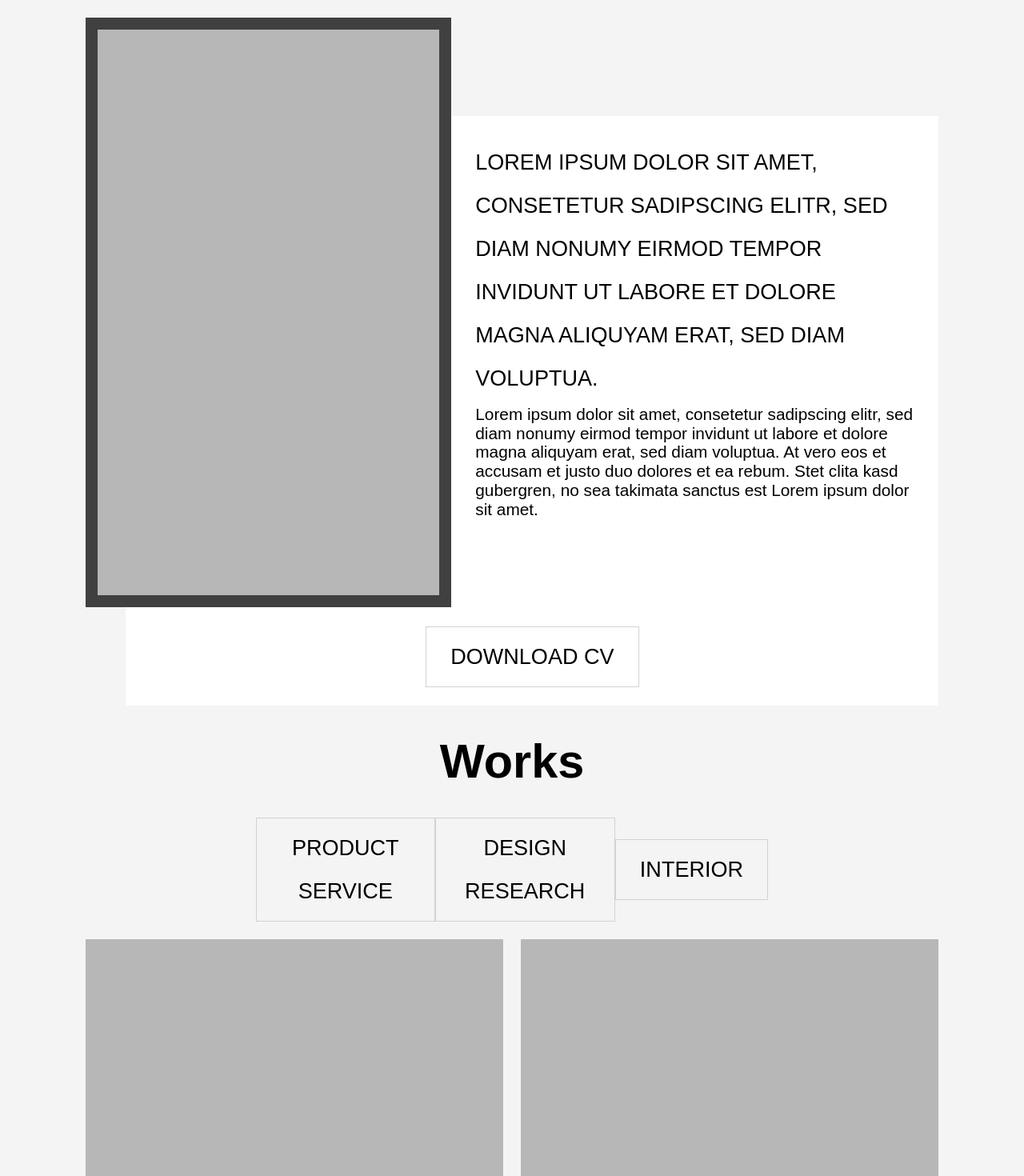
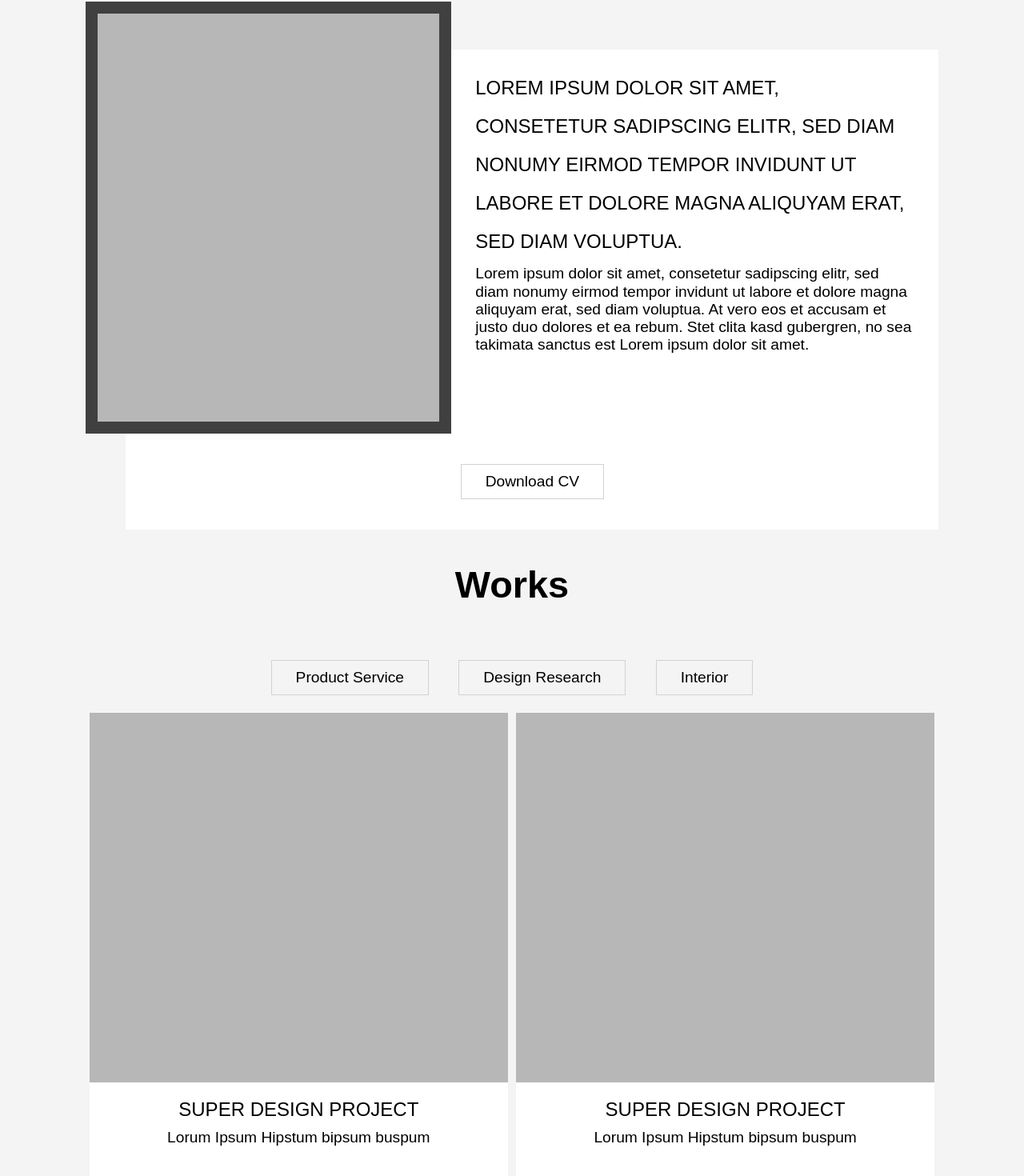
Before and after one commit to Nitasamoe/berilHomepage, a Nuxt app: page / in a window 1280 px wide. Shown: the part 998-2468 px from the top of the page at 80% size. Built offline with nearby package versions, Linux system fonts and the light colour scheme.

Commit message:
responsice works and footer

```diff
--- a/components/About.vue
+++ b/components/About.vue
@@ -1,7 +1,7 @@
 <template>
     <div class="aboutMe pageGrid" :style="aboutMeStyle">
         <div class="titleText">
-            <h1>About Me</h1>
+            <!--<h1>About Me</h1>-->
         </div>
         <div>
             <div class="pictureStyle">
@@ -10,13 +10,14 @@
                     <!--<img src="~/static/AboutMe_Picture.png" alt="The Picture of Beril Beden"> -->
                 </picture>
             </div>
-
-            <div class="buttonUi">
-                    <button><h4>Download CV</h4></button>
-            </div>
             <div class="aboutMeText">
                     <h4> Lorem ipsum dolor sit amet, consetetur sadipscing elitr, sed diam nonumy eirmod tempor invidunt ut labore et dolore magna aliquyam erat, sed diam voluptua.</h4>
                     <p>Lorem ipsum dolor sit amet, consetetur sadipscing elitr, sed diam nonumy eirmod tempor invidunt ut labore et dolore magna aliquyam erat, sed diam voluptua. At vero eos et accusam et justo duo dolores et ea rebum. Stet clita kasd gubergren, no sea takimata sanctus est Lorem ipsum dolor sit amet.</p>
+            </div>
+            <div class="buttonUi">
+                    <button><p>Download CV</p></button>
+            </div>
+            <div class="whiteBack">
             </div>
         </div>
     </div>
@@ -49,17 +50,13 @@ export default {
 .aboutMe {
     background-color: #f4f4f4;
 }
-.buttonUi {
-    background-color: white;
-}
-
-.aboutMeText {
+.whiteBack {
     background-color: white;
 }
 /* Layout */
 .aboutMe {
     grid-template-rows: 140px 1fr;
-    height: 1200px;
+    height: 800px;
 }
 /* Title Text */
 .titleText {
@@ -77,78 +74,80 @@ export default {
     grid-row: 2/6;
     display: grid;
     grid-template-columns: 0.5fr repeat(10, 1fr);
-    grid-template-rows: repeat(7, 1fr);
+    grid-template-rows: 1fr 3fr 2fr 1fr;
 }
     /* Picture Frame of Portait */
     .pictureStyle {
         grid-column: 3 / 10;
-        grid-row: 1 / 5;
+        grid-row: 1 / 3;
         overflow: hidden;
         z-index: 10;
     }
     /* Text Box with 2 Texts*/
     .aboutMeText {
         grid-column: 1/12;
-        grid-row: 2/7;
+        grid-row: 3/4;
         display: grid;
         grid-template-columns: 5% 1fr 5%;
-        grid-template-rows: 60% 1fr 2fr 1%;
+        grid-template-rows: 5% 1fr 1fr 5%;
+        z-index: 10;
     }
         /* Text Top*/
+        .aboutMeText > h4 {
+            grid-column: 2/2;
+            grid-row: 2/3;
+        }
+        /* Text Bottom*/
         .aboutMeText > p {
             grid-column: 2/2;
             grid-row: 3/4;
             padding-top: 1%;
         }
-        /* Text Bottom*/
-        .aboutMeText > h4 {
-            grid-column: 2/2;
-            grid-row: 2/3;
-        }
     .buttonUi {
-        grid-row: 7/8;
+        grid-column: 1/12;
+        grid-row: 4/5;
+        z-index: 10;
     }
-
-
-
-
+    .whiteBack {
+        grid-column: 1/13;
+        grid-row: 2/5;
+    }
 
 picture img{
     width: 100%;
 }
 
-
-.buttonUi {
-       grid-column: 1/12;
+@media only screen and (min-width: 600px)  {
+    .aboutMe {
+        height: 1000px;
+    }
 }
 
 @media only screen and (min-width: 1200px)  {
     .aboutMe {
-        grid-template-rows: 140px 1fr;
-        height: 1000px;
+        height: 800px;
     }
+    /* div with picture, text and button */
+    .aboutMe > div:nth-child(2) {
+        grid-template-rows: 1fr 4fr 2fr;
+    }
+        /* Picture Frame of Portait */
+        .pictureStyle {
+            grid-column: 1 / 6;
+            grid-row: 1 / 3;
+        }
+        /* Text Box with 2 Texts*/
+        .aboutMeText {
+            grid-column: 6/12;
+            grid-row: 2/3;
+        }
     .buttonUi {
-       grid-column: 2/12;
+        grid-column: 2/12;
+        grid-row: 3/4;
     }
-    .aboutMeText {
-        grid-column: 6/12;
-        grid-row: 2/7;
-        display:grid;
-        grid-template-rows: 5% 1fr 2fr 5%;
-    }
-    .pictureStyle {
-        grid-column: 1 / 6;
-        grid-row: 1 / 7;
-    }
-    .aboutMeText > p {
-        grid-column: 2/2;
-        grid-row: 3/4;
-        padding-top: 1%;
-    }
-    .aboutMeText > h4 {
-        grid-column: 2/2;
-        grid-row: 2/3;
+    .whiteBack {
+        grid-column: 2 / 12;
+        grid-row: 2 / 4;
     }
 }
-
 </style>
--- a/components/Footer.vue
+++ b/components/Footer.vue
@@ -1,6 +1,7 @@
 <template>
     <div class="footer pageGrid" :style="footerStyle">
         <div class="contactData">
+            <hr>
             <h2>Contact Me</h2>
             <p>fasfasf asfd asdfasdf a asdfasf</p>
             <p>fas a afasf asda</p>
@@ -20,7 +21,6 @@ export default {
             cssStyle += "grid-column-end: " + this.columnLength+ ";";
             cssStyle += "height:" + this.height + "px;";
             cssStyle += "display:grid;";
-            cssStyle += "display:grid;";
             cssStyle += "backgroundColor: #f4f4f4;";
             return cssStyle
         }
@@ -33,11 +33,23 @@ export default {
 @import '~/static/css/globalVariables.css';
 @import '~/static/css/baseUi.css';
 
+hr {
+    width: 100%;
+}
+
 .footer > div {
     grid-column: 2 / 12;
     display: flex;
     flex-direction: column;
-    align-items: flex-end;
+    align-items: center;
 }
 
+@media only screen and (min-width: 600px)  {
+    hr {
+        display: none;
+    }
+    .footer > div {
+        align-items: flex-end;
+    }
+}
 </style>
--- a/components/Works.vue
+++ b/components/Works.vue
@@ -7,7 +7,7 @@
             <ul>
                 <li v-for="category in categories" :key="category.id">
                     <div class="buttonUi">
-                        <button><h4>{{category}}</h4></button>
+                        <button><p>{{category}}</p></button>
                     </div>
                 </li>
             </ul>
@@ -17,6 +17,7 @@
                 <div></div>
                 <div>
                     <h4>{{ project.name }}</h4>
+                    <p>{{ project.shortDescr }}</p>
                 </div>
             </div>
         </div>
@@ -41,7 +42,6 @@ export default {
         worksStyle(){
             let cssStyle = "";
             cssStyle += "grid-column-start: 1;"
-            cssStyle += "height:" + this.height + "px;"
             cssStyle += "display: grid;";
             cssStyle += "grid-template-rows: 140px  0.5fr 0.1fr repeat(7, 1fr);";
             return cssStyle;
@@ -55,60 +55,23 @@ export default {
 @import '~/static/css/globalVariables.css';
 @import '~/static/css/baseUi.css';
 
+/* Styling */
 .works {
     background-color: #f4f4f4;
 }
-
-.categories {
-    grid-column: 4 / 10;
+.projectPreview {
+    background-color: #b7b7b7;
 }
-.categories ul {
-    display: flex;
-    height: 100%;
-    padding: 0px;
-    margin: 0px;
-    justify-content: space-around;
-    align-items: center;
+.projectPreview div:nth-child(2) {
+    background-color: white;
 }
 
-.categories ul li {
-    list-style-type: none;
+/* Layout */
+
+/* Title Text */
+.works {
+    height: 1800px
 }
-
-.projectPortfolio {
-    grid-column: 2 / 12;
-    grid-row: 4 / 11;
-    display: flex;
-    flex-flow: row wrap;
-    justify-content: space-between;
-}
-
-.projectPortfolio > div {
-    flex-basis: 49%;
-    height: 47%;
-    background-color: #b7b7b7;
-}
-
-h1 {
-    text-align: center;
-    grid-column: 2/12;
-}
-
-.projectPreview {
-    display: grid;
-    grid-template-rows: repeat(4, 1fr);
-    grid-template-columns: 1fr;
-}
-
-.projectPreview div:nth-child(2) {
-    grid-row: 4/5;
-    grid-column: 1/2;
-    background-color: white;
-    display: flex;
-    justify-content: space-around;
-    align-items: center;
-}
-
 .titleText {
     text-align: center;
     grid-column: 2/12;
@@ -117,6 +80,75 @@ h1 {
     align-items: center;
 }
 
+/* Catgory Picker */
+.categories {
+    display: none;
+}
+
+/* Portoflio übersicht Div */
+.projectPortfolio {
+    grid-column: 2 / 12;
+    grid-row: 2 / 11;
+    display: flex;
+    flex-flow: row wrap;
+    justify-content: space-around;
+}
+    .projectPreview {
+        flex-basis: 98%;
+        height: auto;
+        margin-bottom: 20px;
+        display: grid;
+        grid-template-rows: repeat(4, 1fr);
+        grid-template-columns: 1fr;
+    }
+    .projectPreview div:nth-child(2) {
+        grid-row: 4/5;
+        grid-column: 1/2;
+        display: flex;
+        align-items: center;
+        flex-flow: column nowrap;
+        padding-top: 10px;
+    }
+
+@media only screen and (min-width: 600px)  {
+    .works {
+         height: 1000px
+    }
+    .projectPreview {
+        flex-basis: 49%;
+    }
+}
 
 
+@media only screen and (min-width: 1200px)  {
+    .works {
+         height: 1500px
+    }
+    /* Projekt Portfolio size change to have space for categories */
+    .projectPortfolio {
+        grid-row: 3 / 12;
+    }
+    /* Catgory Picker */
+    .categories {
+        display: inline-block;
+        grid-column: 4 / 10;
+    }
+    .categories ul {
+        display: flex;
+        height: 100%;
+        padding: 0px;
+        margin: 0px;
+        justify-content: space-around;
+        align-items: center;
+    }
+    .categories ul li {
+        list-style-type: none;
+    }
+}
+
+@media only screen and (min-width: 1500px)  {
+    .works {
+         height: 1800px
+    }
+}
 </style>
--- a/pages/index.vue
+++ b/pages/index.vue
@@ -26,7 +26,7 @@ export default {
   },
   data() {
     return  {
-      'headerHeight' : 80,
+      'headerHeight' : 60,
       'layoutColumns' : 12
     }
   },
--- a/static/css/globalVariables.css
+++ b/static/css/globalVariables.css
@@ -1,6 +1,6 @@
 :root {
-    --fontMultiplicator: 1.3;
-    --baseTypeSize: 1.3em;
+    --fontMultiplicator: 1.1;
+    --baseTypeSize: 1em;
     --h4TypeSize: calc(var(--baseTypeSize)*var(--fontMultiplicator));
     --h3TypeSize: calc(var(--h4TypeSize)*var(--fontMultiplicator));
     --h2TypeSize: calc(var(--h3TypeSize)*var(--fontMultiplicator));
@@ -13,3 +13,18 @@
     --displayFont:'Poppins', sans-serif;
 
 }
+
+@media only screen and (min-width: 600px)  {
+    :root {
+        --fontMultiplicator: 1.2;
+        --baseTypeSize: 1.2em;
+    }
+}
+
+
+@media only screen and (min-width: 1200px)  {
+    :root {
+        --fontMultiplicator: 1.25;
+        --baseTypeSize: 1.2em;
+    }
+}
```
